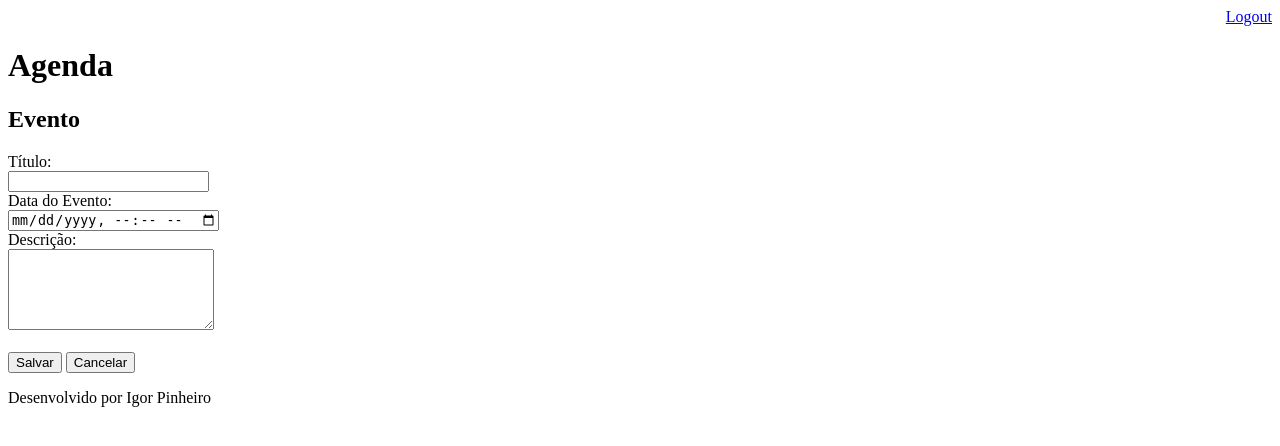
After one commit to IgorPinheiro/agenda, a Django app: page /agenda/evento/ in a window 1280 px wide. The commit adds this page. Shown: the top 446 px of the page. Run offline with Django 3.2, Linux system fonts and the light colour scheme; a user stored in the database is signed in.

Commit message:
Incluído template para inserção de eventos da agenda. Incluído o gitignore para ignorar os arquivos compilados

```diff
--- a/agenda/urls.py
+++ b/agenda/urls.py
@@ -21,6 +21,8 @@ from django.views.generic import RedirectView
 urlpatterns = [
     path('admin/', admin.site.urls),
     path('agenda/', views.lista_eventos),
+    path('agenda/evento/', views.evento),
+    path('agenda/evento/submit', views.submit_evento),
     path('', RedirectView.as_view(url='/agenda/')),
     path('login/', views.login_user),
     path('login/submit', views.submit_login),
--- a/core/views.py
+++ b/core/views.py
@@ -36,3 +36,21 @@ def lista_eventos(request):
   evento = Evento.objects.filter(usuario=usuario)
   dados = {'eventos':evento}
   return render(request, 'agenda.html', dados)
+
+@login_required(login_url='/login/')
+def evento(request):
+    return render(request, 'evento.html')
+
+
+@login_required(login_url='/login/')
+def submit_evento(request):
+    if request.POST:
+        titulo = request.POST.get('titulo')
+        data_evento = request.POST.get('data_evento')
+        descricao = request.POST.get('descricao')
+        usuario = request.user
+        Evento.objects.create(titulo=titulo,
+                               data_evento=data_evento,
+                               descricao=descricao,
+                               usuario=usuario)
+    return redirect('/')
--- a/template/agenda.html
+++ b/template/agenda.html
@@ -2,6 +2,9 @@
 
 {% block content %}
     <h2>Agendamentos</h2>
+    <a href="evento/">
+        <button type="button">Novo Evento</button>
+    </a>
     <ul>
         {% for evento in eventos %}
             <li>{{evento.titulo}} - {{evento.get_data_hora_evento}}</li>
--- /dev/null
+++ b/template/evento.html
@@ -0,0 +1,26 @@
+{% extends "model-page.html" %}
+
+{% block content %}
+
+<h2>Evento</h2>
+<form action="submit" method="POST"> {% csrf_token %}
+    <label>Título:</label>
+    <br>
+    <input type="text" name="titulo" size="22">
+    <br>
+    <label>Data do Evento:</label>
+    <br>
+    <input type="datetime-local" name="data_evento">
+    <br>
+    <label>Descrição:</label>
+    <br>
+    <textarea type="descricao" rows="5" cols="23"></textarea>
+    <br><br>
+    <button type="submit">Salvar</button>
+    <a href="/">
+    <button type="button">Cancelar</button>
+    </a>
+</form>
+
+
+{% endblock %}
```
Also changed, not shown: db.sqlite3, 1 other file.
